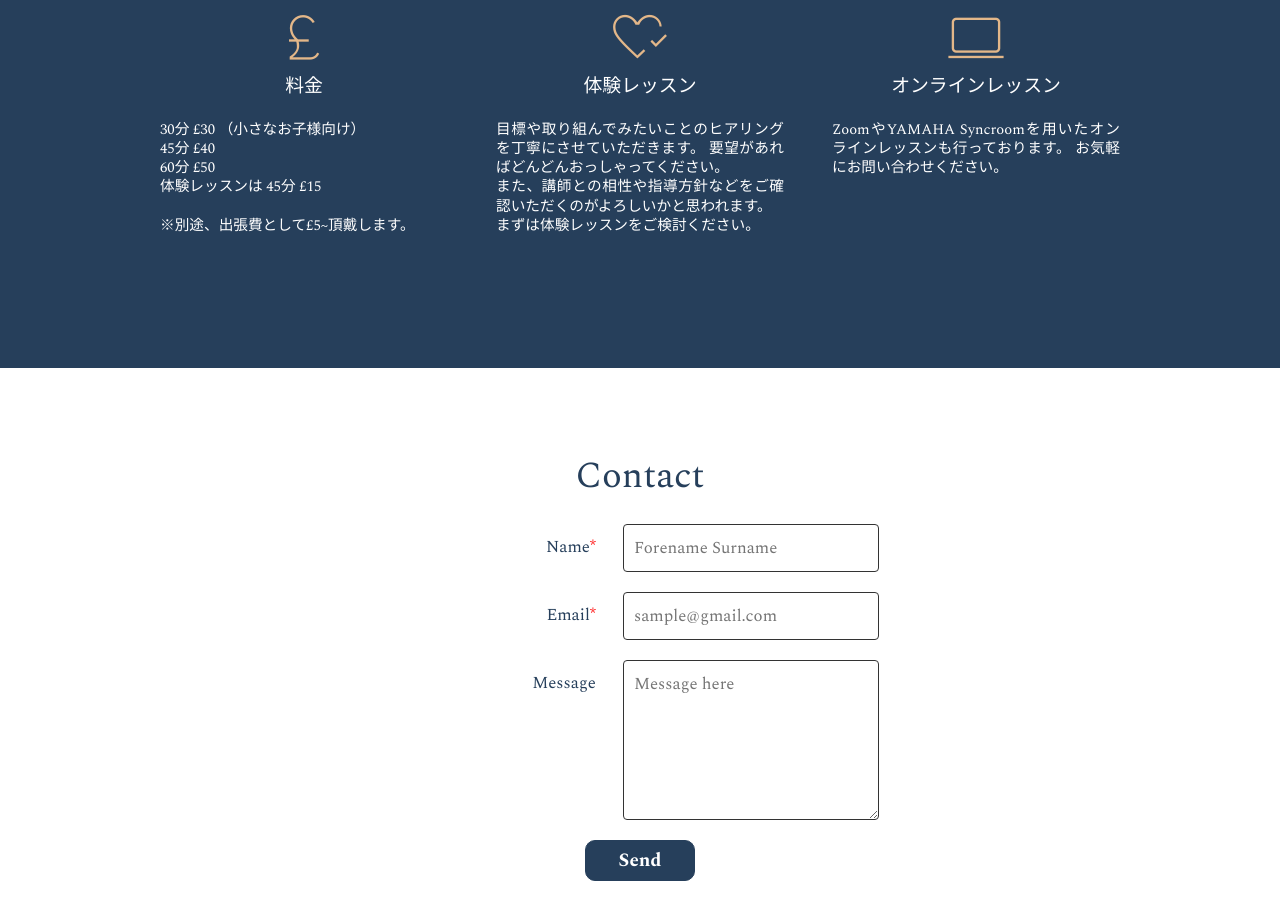
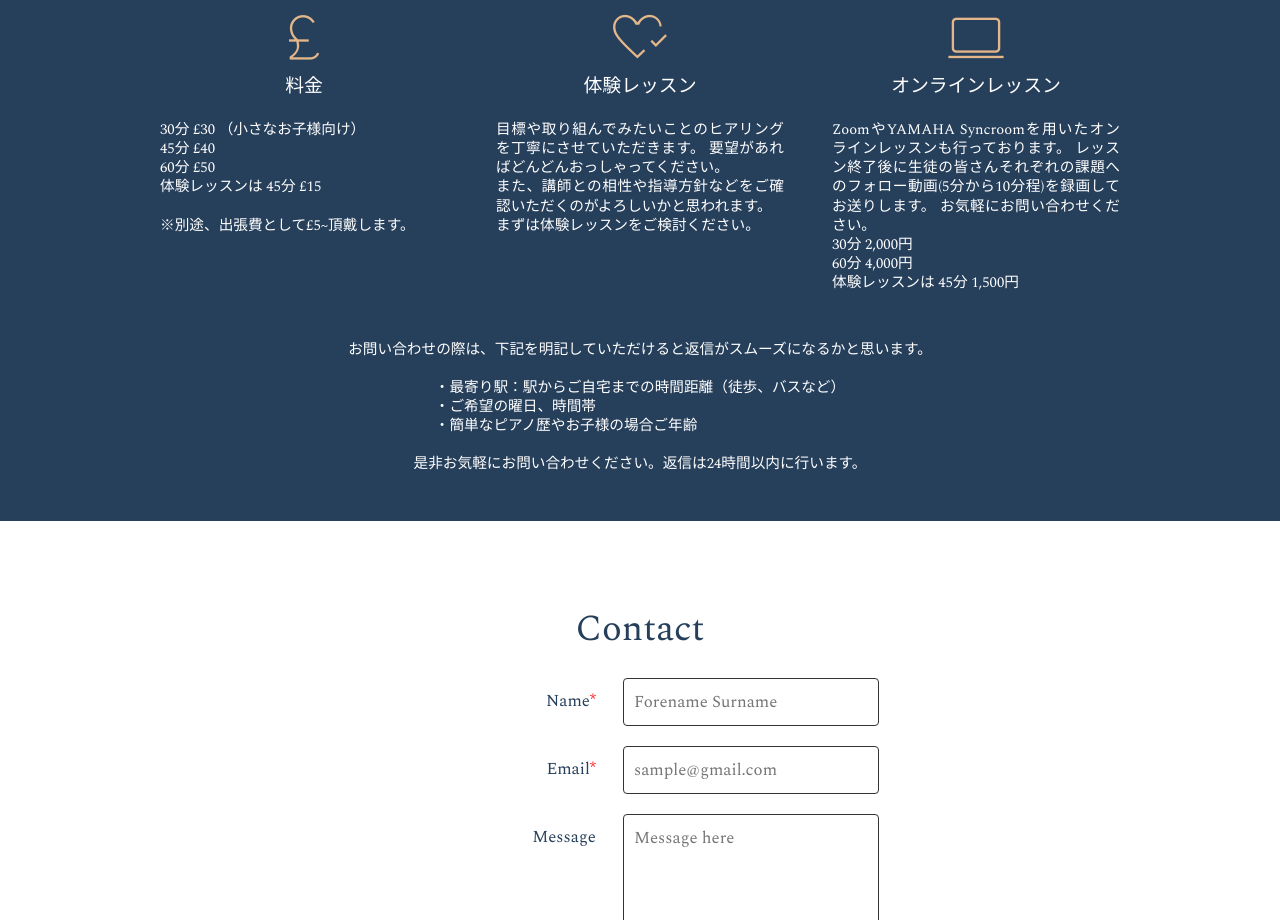
Before and after one commit to SaayaMatsumoto/SaayaMatsumoto, a plain HTML site: page index.html in a window 1280 px wide. Shown: the part 3720-4640 px from the top of the page. Drawn offline with nearby package versions, Linux system fonts and the light colour scheme.

Commit message:
updated lesson info

```diff
--- a/index.html
+++ b/index.html
@@ -197,8 +197,22 @@
             <h2 class="mobile-on">オンライン</h2>
             <p>&ZeroWidthSpace;</p>
             <p>ZoomやYAMAHA Syncroomを用いたオンラインレッスンも行っております。
-              お気軽にお問い合わせください。
+              レッスン終了後に生徒の皆さんそれぞれの課題へのフォロー動画(5分から10分程)を録画してお送りします。
+              お気軽にお問い合わせください。</p>
+            <p>30分 2,000円</p>
+            <p>60分 4,000円</p>
+            <p>体験レッスンは 45分 1,500円</p>
+          </div>
+          <div class="fade-in lesson-item">
+            <p>お問い合わせの際は、下記を明記していただけると返信がスムーズになるかと思います。</p>
+            <p>&ZeroWidthSpace;</p>
+            <p>
+            ・最寄り駅：駅からご自宅までの時間距離（徒歩、バスなど）<br>
+            ・ご希望の曜日、時間帯<br>
+            ・簡単なピアノ歴やお子様の場合ご年齢
             </p>
+            <p>&ZeroWidthSpace;</p>
+            <p>是非お気軽にお問い合わせください。返信は24時間以内に行います。</p>
           </div>
         </div>
       </section>
--- a/style.css
+++ b/style.css
@@ -541,6 +541,18 @@ ul.works-credit {
   justify-content: center;
 }
 
+.lesson-item:last-child {
+  width: 80%;
+  margin-left: auto;
+  margin-right: auto;
+  justify-content: center;
+}
+
+.lesson-item:last-child p {
+  width: auto;
+  text-align: left;
+}
+
 #lesson h1, .lesson-item h2, .lesson-item p {
   color: white;
 }
```
